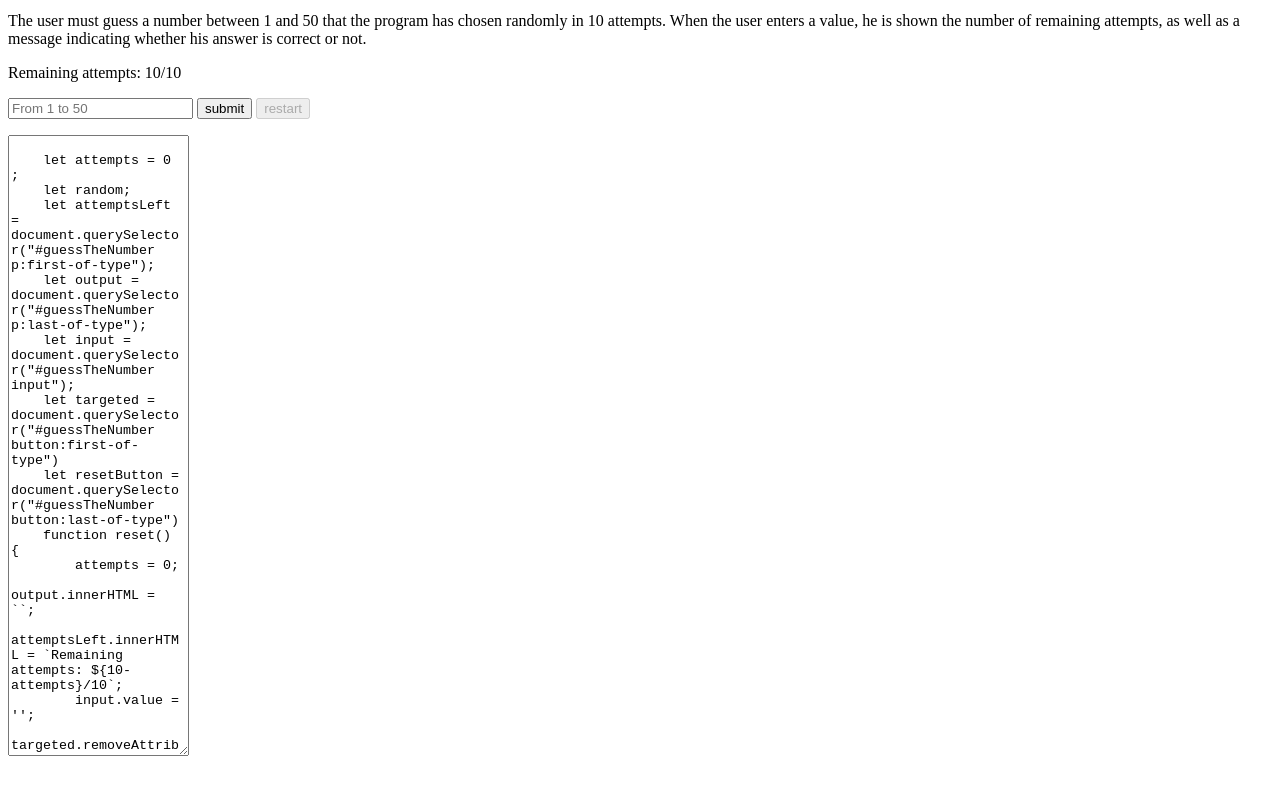
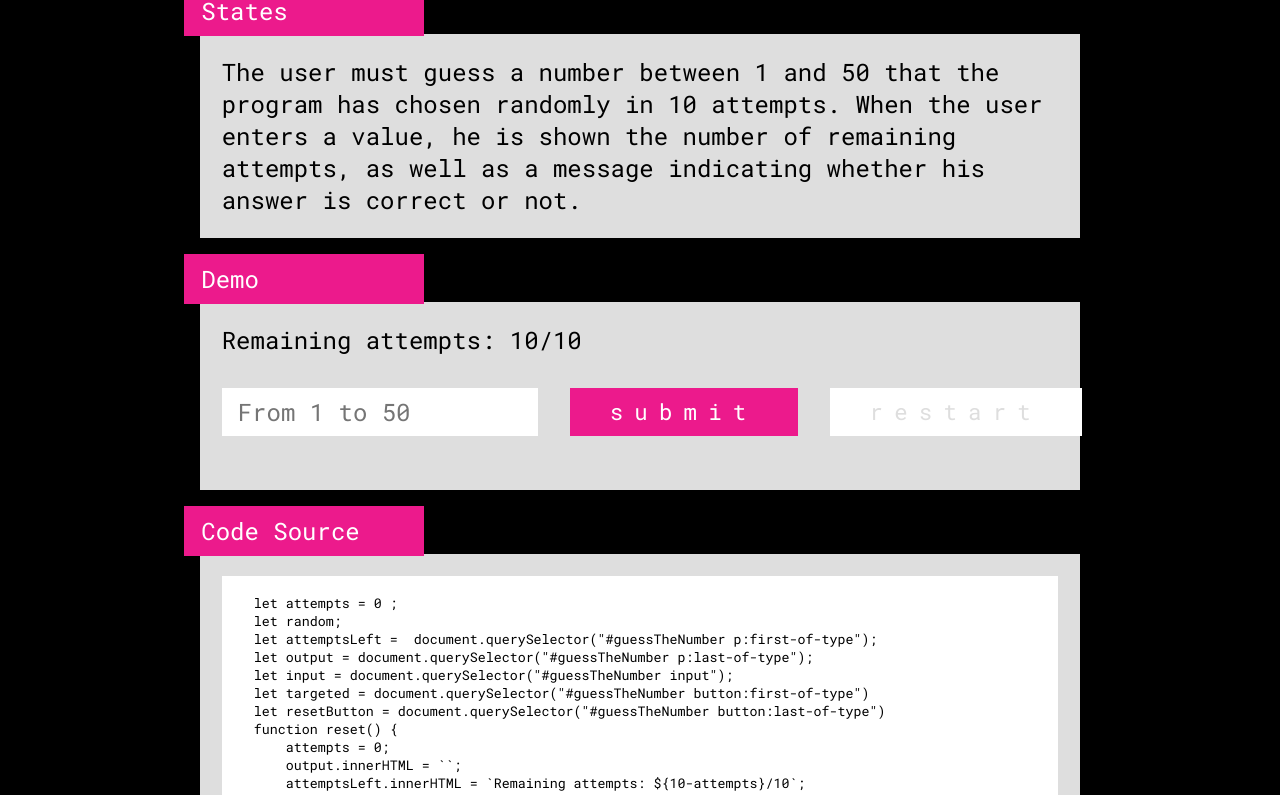
Before and after one commit to zaidsmd/jsWorkshop, a website: page pages/Guess.html in a window 1280 px wide. Shown: the part 211-1006 px from the top of the page. Before the commit the page ends 979 px from the top, so only its background shows below. Drawn offline with Linux system fonts and the light colour scheme; files that its build step writes are made by us from their sources; files whose address does not match are found by name.

Commit message:
update css

```diff
--- a/pages/Guess.html
+++ b/pages/Guess.html
@@ -6,7 +6,7 @@
           name="viewport">
     <meta content="ie=edge" http-equiv="X-UA-Compatible">
     <script crossorigin="anonymous" src="https://kit.fontawesome.com/a5fdcae6a3.js"></script>
-    <link href="style.css" rel="/stylesheet">
+    <link href="/style.css" rel="stylesheet">
     <title>Guess the number</title>
 </head>
 <body>
```
